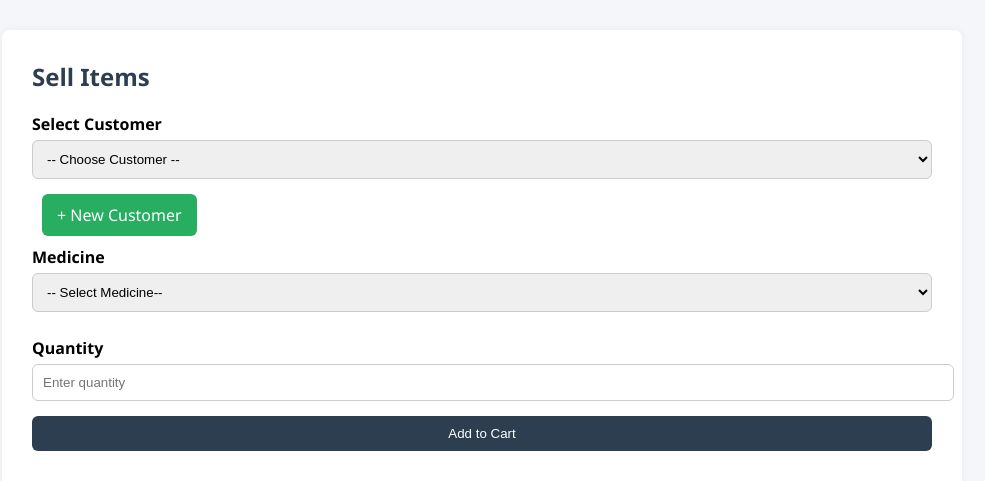
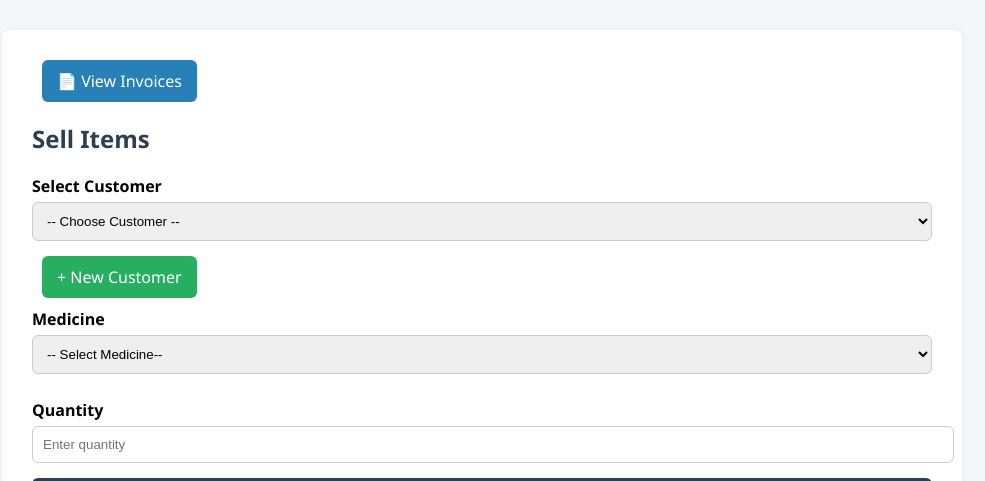
Before and after one commit to ShakilAhmedKhan/crudsec, a Django app: page /sell/ in a window 1280 px wide. Shown: the top 481 px of the page, without its empty margins (158-1143 px from the left). Run offline with Django 5.2, Linux system fonts and the light colour scheme; data comes from the database, SQL or seed files in the repository.

Commit message:
added a view invoice button in sell_medicine.html

```diff
--- a/basepos/customer/templates/customer/sell_medicine.html
+++ b/basepos/customer/templates/customer/sell_medicine.html
@@ -84,6 +84,9 @@
 </head>
 <body>
 <div class="container">
+
+    <a href="{% url 'invoices-list' %}" class="btn-inline" style="background: #2980b9; margin-bottom: 20px;">📄 View Invoices</a>
+
     <h2>Sell Items</h2>
     <form method="post" onsubmit="return validateCustomer()">
         {% csrf_token %}
--- a/basepos/customer/urls.py
+++ b/basepos/customer/urls.py
@@ -1,7 +1,7 @@
 from django.urls import path, include
 from .views import (
     CustomerListView, CustomerCreateView, CustomerUpdateView,
-    CustomerDetailView, CustomerDeleteView, CustomerViewSet, SellMedicineView, MedicineListView, MedicineCreateView
+    CustomerDetailView, CustomerDeleteView, CustomerViewSet, SellMedicineView, MedicineListView, MedicineCreateView, SaleListView
 )
 from rest_framework.routers import DefaultRouter
 
@@ -25,4 +25,8 @@ urlpatterns = [
     path('medicine/<int:pk>/edit', SellMedicineView.as_view(), name='medicine-edit'),
     path('medicine/<int:pk>/', SellMedicineView.as_view(), name='medicine-detail'),
     path('medicine/<int:pk>/delete', SellMedicineView.as_view(), name='medicine-delete'),
+
+
+    #Invoices
+    path('invoices/', SaleListView.as_view(), name='invoices-list'),
 ]
--- a/basepos/customer/views.py
+++ b/basepos/customer/views.py
@@ -5,7 +5,7 @@ from django.shortcuts import render
 from django.views import View
 from django.views.generic import ListView, CreateView, UpdateView, DetailView, DeleteView
 from django.urls import reverse_lazy
-from .models import Customer, Medicine
+from .models import Customer, Medicine, Sale
 from .forms import CustomerForm, MedicineForm
 from django.db.models import Q
 from django.core.paginator import Paginator
@@ -101,6 +101,13 @@ class MedicineDeleteView(DeleteView):
 
 
 
+#Sale/Invoice views
+
+class SaleListView(ListView):
+    model = Sale
+    template_name = 'sale/invoices_list.html'
+    context_object_name = 'invoices'
+    ordering = ['-sale_date']
 
 
 
```
